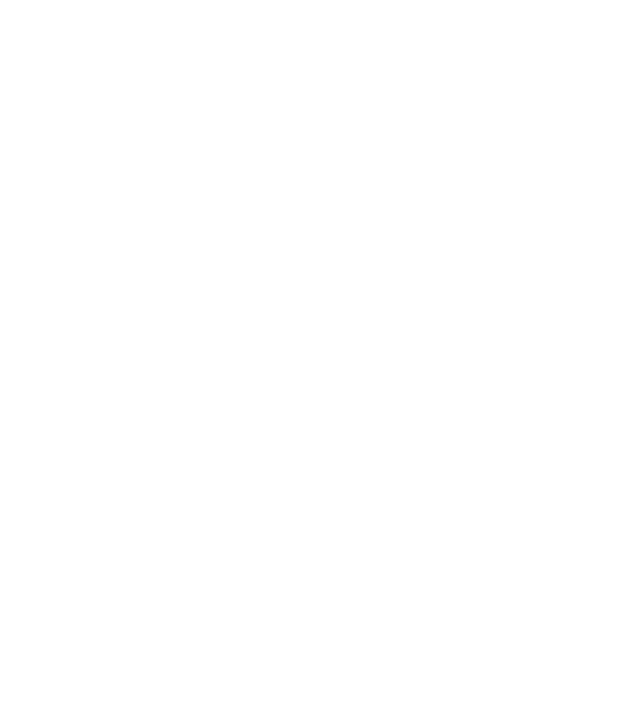
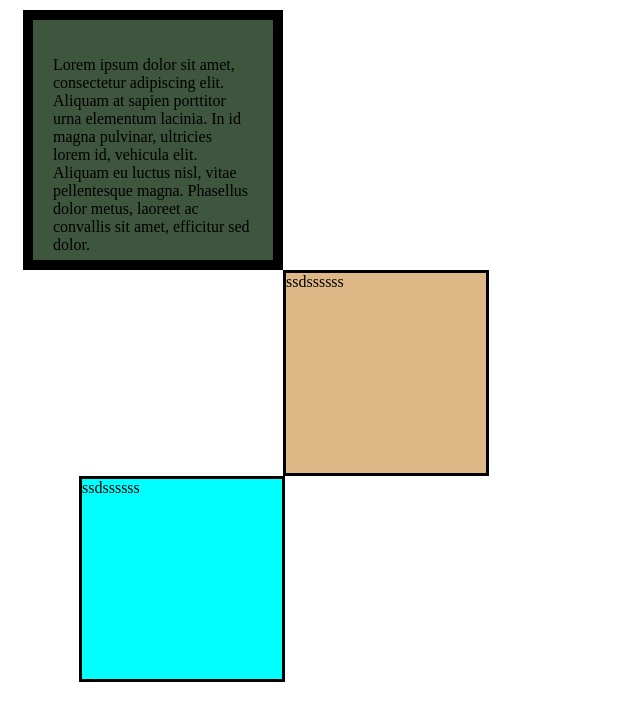
Before and after one commit to AidanKieff/PERN-stack-practice, a plain HTML site: page 6.3+CSS+Box+Model/6.3 CSS Box Model/index.html in a window 1280 px wide. Shown: the whole page, without its empty margins (0-640 px from the left). Drawn offline with Linux system fonts and the light colour scheme.

Commit message:
playing with boxes

```diff
--- a/6.3+CSS+Box+Model/6.3 CSS Box Model/index.html
+++ b/6.3+CSS+Box+Model/6.3 CSS Box Model/index.html
@@ -6,13 +6,35 @@
   <title>CSS Box Model</title>
   <style>
     /* Write your CSS code here */
+    div {
+      border: solid black;
+      height: 200px;
+      width: 200px;
+    }
+    .Box1 {
+      background-color: #3d563d;
+      padding: 20px;
+      border-width: 10px;
+      margin: 10px 5px 0px 15px;
+    }
+    .Box2 {
+      background-color: burlywood;
+      margin: 0px 0px 0px 275px
+    }
+    .Box3 {
+      background-color: aqua;
+      margin: 0px 0px 9px 71px;
 
+    }
   </style>
 </head>
 
 <body>
-
-
+<div class="Box1"><p>Lorem ipsum dolor sit amet, consectetur adipiscing elit. Aliquam at sapien porttitor urna elementum lacinia. In
+  id magna pulvinar, ultricies lorem id, vehicula elit. Aliquam eu luctus nisl, vitae pellentesque magna. Phasellus
+  dolor metus, laoreet ac convallis sit amet, efficitur sed dolor.</p></div>
+<div class="Box2">ssdssssss</div>
+<div class="Box3">ssdssssss</div>
   <!-- TODOs:
 1. Create 3 Boxes using the div element.
 2. Set their sizes to 200px heigh by 200px wide.
```
Also changed, not shown: 6.3+CSS+Box+Model/cssBoxpractice/index.html (added, +17 -0 lines), 6.3+CSS+Box+Model/cssBoxpractice/style.css (added, +15 -0 lines).
